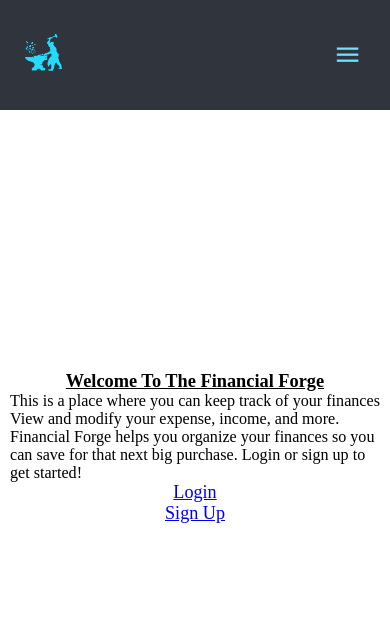
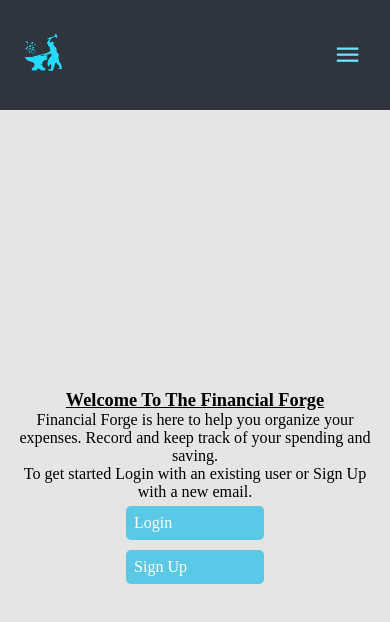
Before and after one commit to MJStone587/FinancialForge_MERN, a React (Create React App) app in the folder client/: page / in a window 390 px wide. Shown: the top 622 px of the page. Built offline with nearby package versions, Linux system fonts and the light colour scheme.

Commit message:
style changes for mobile and more

```diff
--- a/client/src/index.css
+++ b/client/src/index.css
@@ -4,6 +4,7 @@
   --charcoal-bg-: #30353d;
   --ltBlue-color-: #6ee2ff;
   --dkBlue-color-: #14213d;
+  --btnBGblue-color: #59c9e6;
   --white-color-: #ffffff;
   --gold-color: #fca311;
   --gray-color-: #e5e5e5;
@@ -102,8 +103,9 @@
   display: flex;
   flex-flow: column nowrap;
   align-items: center;
+  background-color: var(--gray-color-);
   justify-content: center;
-  min-height: 80vh;
+  min-height: 90vh;
   padding: 0px 150px;
 }
 .home h1 {
@@ -120,6 +122,18 @@
   width: 40%;
   font-size: calc(18px + (21 - 18) * ((100vw - 300px) / (1920 - 300)));
   color: var(--ltBlue-color-);
+}
+.home-nav a {
+  background-color: var(--btnBGblue-color);
+  border: none;
+  color: white;
+  font-size: calc(16px + (17 - 16) * ((100vw - 300px) / (1920 - 300)));
+  text-decoration: none;
+  border-radius: 5px;
+  padding: 8px;
+}
+.home-nav a:hover {
+  color: var(--dkBlue-color-);
 }
 .income-form-container,
 .expense-form-container {
@@ -326,8 +340,22 @@ select.error {
 .date {
   width: 15vw;
 }
-.btn-loadMore {
-  background-color: var(--ltBlue-color-);
+.createBtn,
+.updateBtn,
+.submitBtn {
+  background-color: var(--btnBGblue-color);
+  border: 1px solid black;
+  color: white;
+  font-size: calc(15px + (16 - 15) * ((100vw - 300px) / (1920 - 300)));
+  text-decoration: none;
+  border-radius: 1px;
+  padding: 3px;
+}
+.createBtn:hover,
+.updateBtn:hover,
+.submitBtn:hover {
+  cursor: pointer;
+  color: var(--dkBlue-color-);
 }
 .summary-container {
   display: flex;
@@ -414,6 +442,10 @@ td {
   align-items: center;
   flex-basis: 100%;
   row-gap: 10px;
+}
+.loginBtn {
+  width: 155px;
+  border-radius: 15px;
 }
 .input-label {
   text-decoration: underline;
@@ -532,6 +564,20 @@ td {
   .expense-card {
     width: 85%;
   }
+  .login-card {
+    flex-flow: column-reverse nowrap;
+    height: 400px;
+    width: 300px;
+  }
+  .signup-card {
+    flex-flow: column-reverse nowrap;
+    height: 450px;
+    width: 300px;
+  }
+  .loginBtn {
+    width: 155px;
+    border-radius: 2px;
+  }
   .modal-content {
     width: 80%;
   }
@@ -541,6 +587,12 @@ td {
   .home-nav {
     flex-flow: column nowrap;
     justify-content: center;
-    align-items: center;
+    align-items: stretch;
+  }
+  .home p {
+    text-align: center;
+  }
+  .home-nav a {
+    margin: 5px;
   }
 }
--- a/client/src/pages/Home.js
+++ b/client/src/pages/Home.js
@@ -10,12 +10,12 @@ const Home = () => {
         <section className="home">
           <h1>Welcome To The Financial Forge</h1>
           <p>
-            This is a place where you can keep track of your finances View and
-            modify your expense, income, and more.
+            Financial Forge is here to help you organize your expenses. Record
+            and keep track of your spending and saving.
           </p>
           <p>
-            Financial Forge helps you organize your finances so you can save for
-            that next big purchase. Login or sign up to get started!
+            To get started Login with an existing user or Sign Up with a new
+            email.
           </p>
           <div className="home-nav">
             <Link to="/login">Login</Link>
--- a/client/src/pages/Login.js
+++ b/client/src/pages/Login.js
@@ -52,7 +52,9 @@ function Login() {
               onChange={(e) => setPassword(e.target.value)}
               className={emptyFields.includes('password') ? 'error' : ' '}
             />
-            <button type="submit">Login</button>
+            <button type="submit" className="submitBtn loginBtn">
+              Login
+            </button>
             {error && <p className="error-message">{error}</p>}
             {success && <p className="success-message">{success}</p>}
           </form>
--- a/client/src/pages/Signup.js
+++ b/client/src/pages/Signup.js
@@ -88,7 +88,9 @@ function Signup() {
               onChange={(e) => setPassword(e.target.value)}
               className={emptyFields.includes('password') ? 'error' : ''}
             />
-            <button type="submit">Sign Up</button>
+            <button type="submit" className="submitBtn">
+              Sign Up
+            </button>
           </form>
           {error && <p className="error-message">{error}</p>}
           {success && <p className="success-message">{success}</p>}
```
